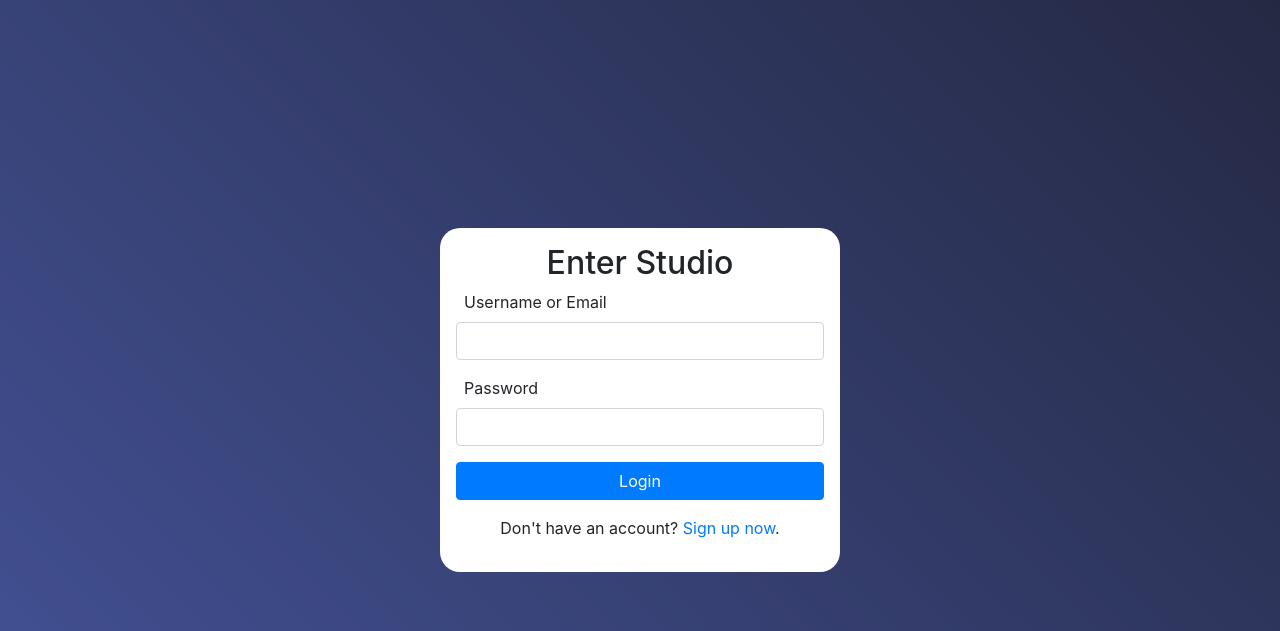
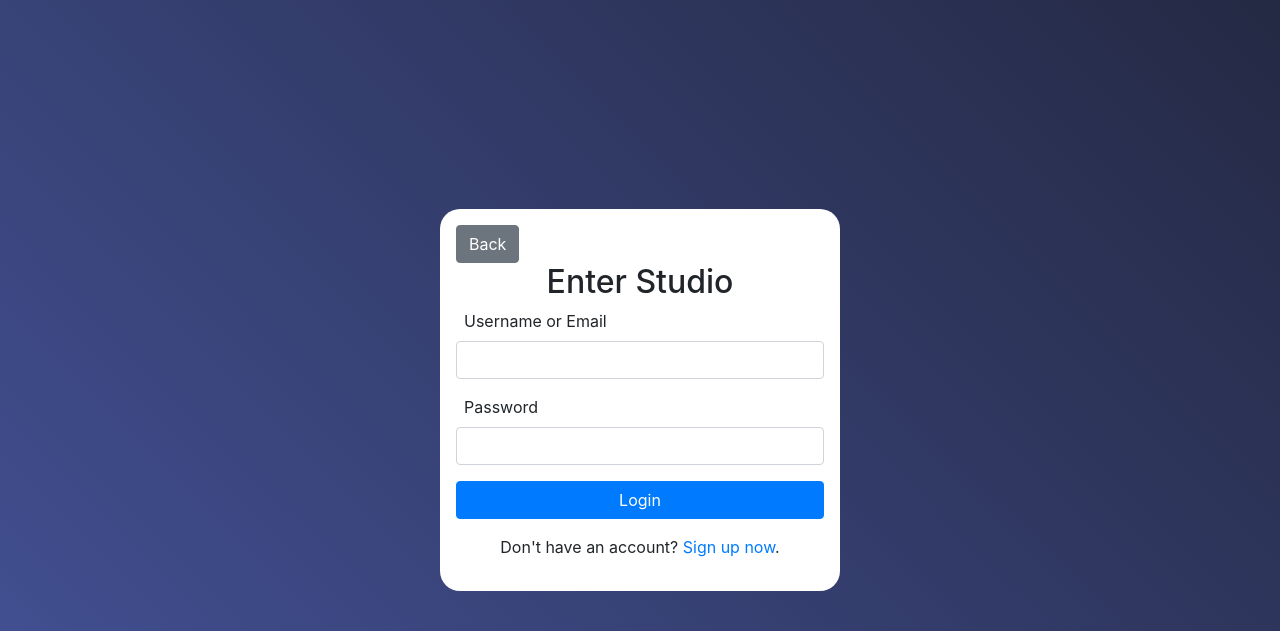
Before and after one commit to HansFajardo/elective2, a PHP site: page /login.php in a window 1280 px wide. Shown: the top 631 px of the page. Run offline with PHP 8.4, Linux system fonts and the light colour scheme; the visitor is signed in with stand-in values (Sample User, id 1).

Commit message:
update login back button

```diff
--- a/login.php
+++ b/login.php
@@ -77,7 +77,11 @@ if ($_SERVER["REQUEST_METHOD"] == "POST") {
 <body style="background: linear-gradient(45deg, #445297, #242943);">
     <div class="d-flex align-items-center justify-content-center" style="height: 100vh;">
         <div class="container text-center bg-white p-3 rounded-2" style="max-width: 400px;">
+            <div class="text-left">
+                <button type="button" class="btn btn-secondary text-left" onclick="window.location.href='index.php';">Back</button>
+            </div>
             <h2>Enter Studio</h2>
+
             <form action="<?php echo htmlspecialchars($_SERVER["PHP_SELF"]); ?>" method="post">
                 <div class="form-group text-left">
                     <label class="ml-2">Username or Email</label>
@@ -94,6 +98,7 @@ if ($_SERVER["REQUEST_METHOD"] == "POST") {
                 </div>
                 <p class="text-danger"><?php echo $login_err; ?></p>
                 <p>Don't have an account? <a href="register.php">Sign up now</a>.</p>
+
             </form>
         </div>
     </div>
```
